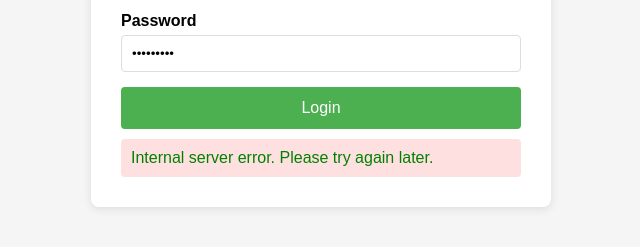
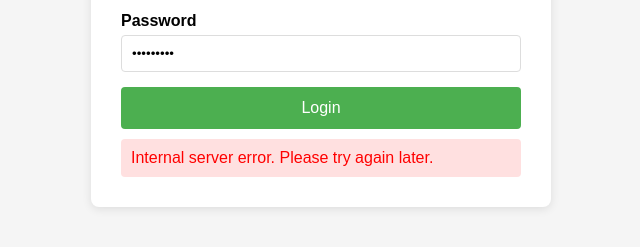
Before and after one commit to timwukp/Harness-agentic-AI-agent-best-practices-and-use-case, a plain HTML site: page app/demo-frontend/index.html in a window 1280 px wide. Both pictures are taken after typing "Sample", "Sample123" into the empty fields and a click on the button "Login". Shown: the part 243-490 px from the top of the page, without its empty margins (319-959 px from the left). Drawn offline with Linux system fonts and the light colour scheme.

Commit message:
fix: change error message color from green to red

```diff
--- a/app/demo-frontend/index.html
+++ b/app/demo-frontend/index.html
@@ -15,7 +15,7 @@
         .btn-submit { width: 100%; padding: 12px; background: #4CAF50; color: white; border: none; border-radius: 4px; cursor: pointer; font-size: 16px; position: relative; }
         .btn-submit:hover { background: #45a049; }
         /* BUG 2: Error message uses wrong color (green instead of red) */
-        .error-message { color: green; display: none; margin-top: 10px; padding: 10px; background: #ffe0e0; border-radius: 4px; }
+        .error-message { color: red; display: none; margin-top: 10px; padding: 10px; background: #ffe0e0; border-radius: 4px; }
         .success-message { color: green; display: none; margin-top: 10px; padding: 10px; background: #e0ffe0; border-radius: 4px; }
         /* BUG 3: Overlay div partially covers the submit button */
         .overlay-bug { position: absolute; width: 200px; height: 20px; background: transparent; z-index: 10; margin-top: -25px; }
```
Also changed, not shown: docs/demo/index.html (+1 -1 lines).
